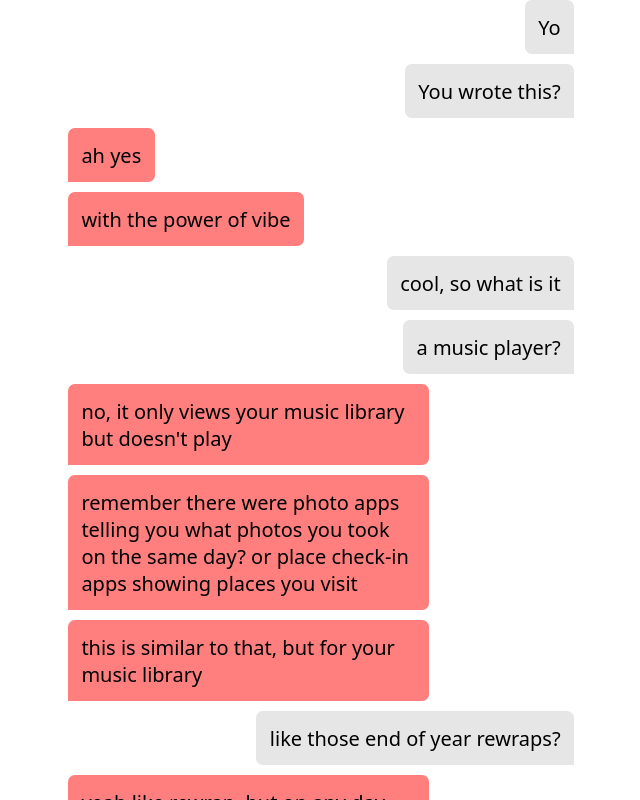
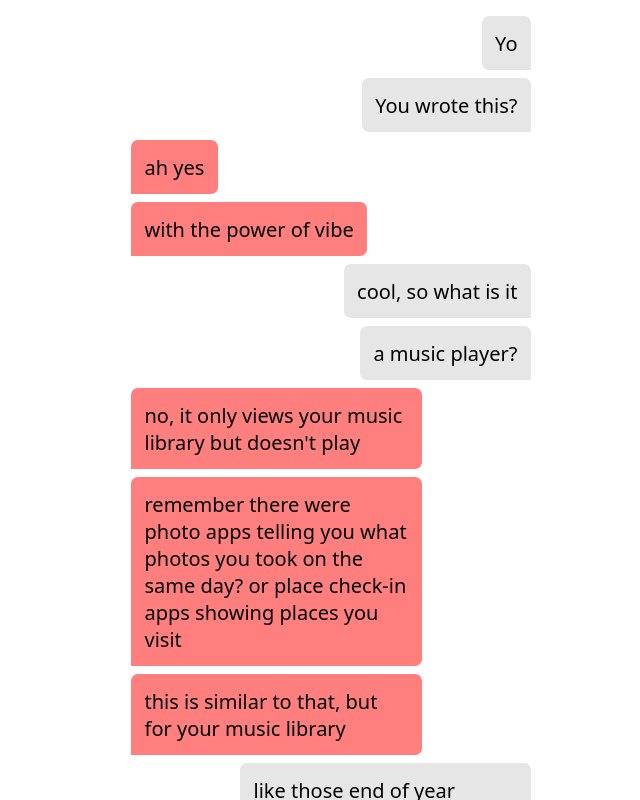
Before and after one commit to chadluo/audis, a plain HTML site: page index.html in a window 1280 px wide. Shown: the whole page, without its empty margins (309-949 px from the left). Drawn offline with Linux system fonts and the light colour scheme.

Commit message:
responsive layout

```diff
--- a/index.html
+++ b/index.html
@@ -11,44 +11,42 @@
         }
 
         body {
+            margin: 0;
             background: Canvas;
             color: CanvasText;
+            font-size: 18px;
+            font-family: system-ui, sans-serif;
+            font-weight: normal;
         }
 
-        @media (min-width: 900px) {
-            html {
-                font-size: 18px;
-            }
-        }
-
-        @media (min-width: 1200px) {
-            html {
+        @media (min-width: 600px) {
+            body {
                 font-size: 20px;
             }
         }
 
-        body {
-            margin: 0;
-            font-family: system-ui, sans-serif;
-            font-weight: normal;
-        }
-
-        .screen {
-            display: grid;
-            height: 100vh;
-            overflow: hidden;
-        }
-
         .phone {
-            aspect-ratio: 9/16;
-            max-height: 45rem;
-            min-height: 35rem;
             margin: auto;
-            overflow-y: auto;
-            padding-right: 1rem;
+            padding: 1rem;
             display: flex;
             flex-direction: column;
             gap: 0.5rem;
+            overflow-y: auto;
+        }
+
+        @media (min-width: 600px) {
+            .screen {
+                height: 100dvh;
+
+                display: grid;
+                overflow: hidden;
+                place-items: center;
+            }
+
+            .phone {
+                max-height: 50rem;
+                max-width: 25rem;
+            }
         }
 
         .message {
```
